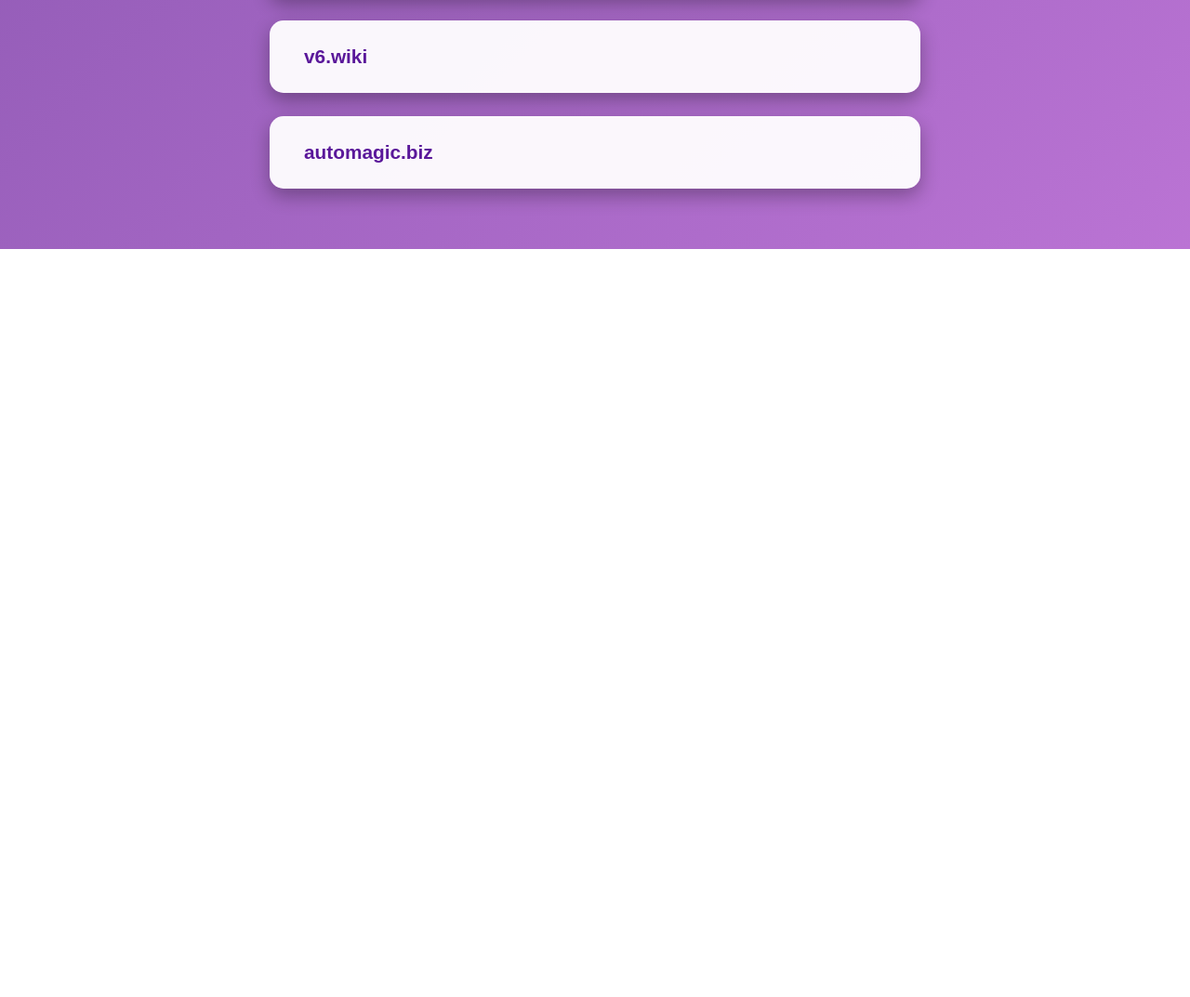
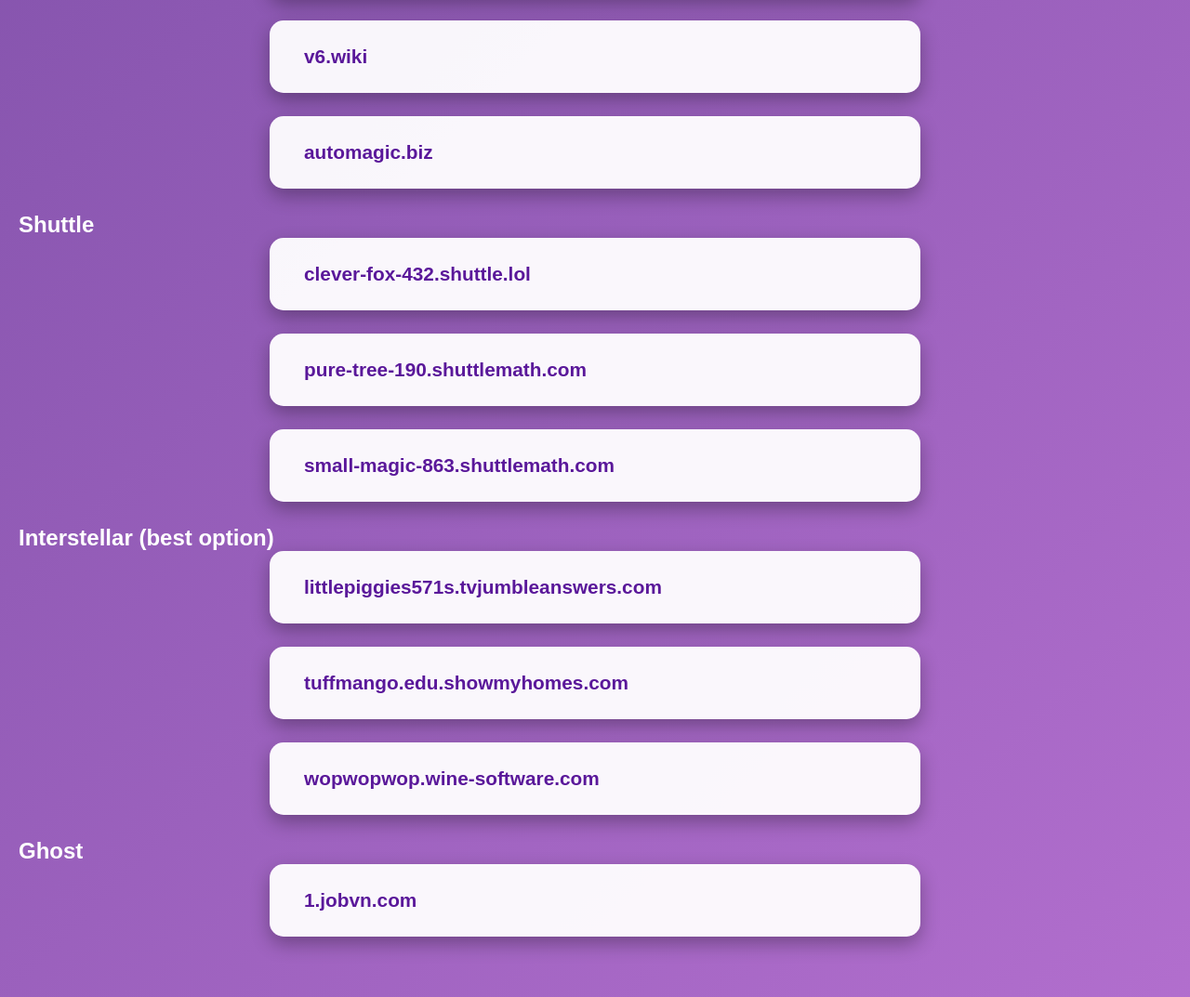
Before and after one commit to flickenhenrey/a, a plain HTML site: page index.html in a window 1280 px wide. Shown: the part 1070-2143 px from the top of the page at 93% size. Before the commit the page ends 1338 px from the top, so only its background shows below. Drawn offline with Linux system fonts and the light colour scheme.

Commit message:
Update index.html

```diff
--- a/index.html
+++ b/index.html
@@ -15,12 +15,31 @@
         <li><a href="https://frogiesarcade.com">frogiesarcade.com</a></li>
         <li><a href="https://rizzsalm.vercel.app">rizzsalm.vercel.app</a></li>
         <li><a href="https://art.fullsusmtb.org/">art.fullsusmtb.org</a></li>
-        <li><a href="https://tuff.itafricagroup.com/g">tuff.itafricagroup.com/g</a></li>
+        <li><a href="https://tuff.itafricagroup.com/">tuff.itafricagroup.com</a></li>
         <li><a href="https://sites.google.com/view/unblockedgame/home">sites.google.com/view/unblockedgame/home</a></li>
         <li><a href="https://sites.google.com/view/unblocked-game76">sites.google.com/view/unblocked-game76</a></li>
         <li><a href="https://forms.osquiz.info/">forms.osquiz.info</a></li>
         <li><a href="https://v6.wiki/">v6.wiki</a></li>
         <li><a href="https://automagic.biz/">automagic.biz</a></li>
     </ul>
+
+    <h2>Shuttle</h2>
+    <ul>
+        <li><a href="https://clever-fox-432.shuttle.lol/">clever-fox-432.shuttle.lol</a></li>
+        <li><a href="https://pure-tree-190.shuttlemath.com/">pure-tree-190.shuttlemath.com</a></li>
+        <li><a href="https://small-magic-863.shuttlemath.com/">small-magic-863.shuttlemath.com</a></li>
+    </ul>
+
+    <h2>Interstellar (best option)</h2>
+    <ul>
+        <li><a href="https://littlepiggies571s.tvjumbleanswers.com/">littlepiggies571s.tvjumbleanswers.com</a></li>
+        <li><a href="https://tuffmango.edu.showmyhomes.com/">tuffmango.edu.showmyhomes.com</a></li>
+        <li><a href="https://wopwopwop.wine-software.com/">wopwopwop.wine-software.com</a></li>
+    </ul>
+
+    <h2>Ghost</h2>
+    <ul>
+        <li><a href="https://1.jobvn.com/">1.jobvn.com</a></li>
+    </ul>
 </body>
 </html>
```
